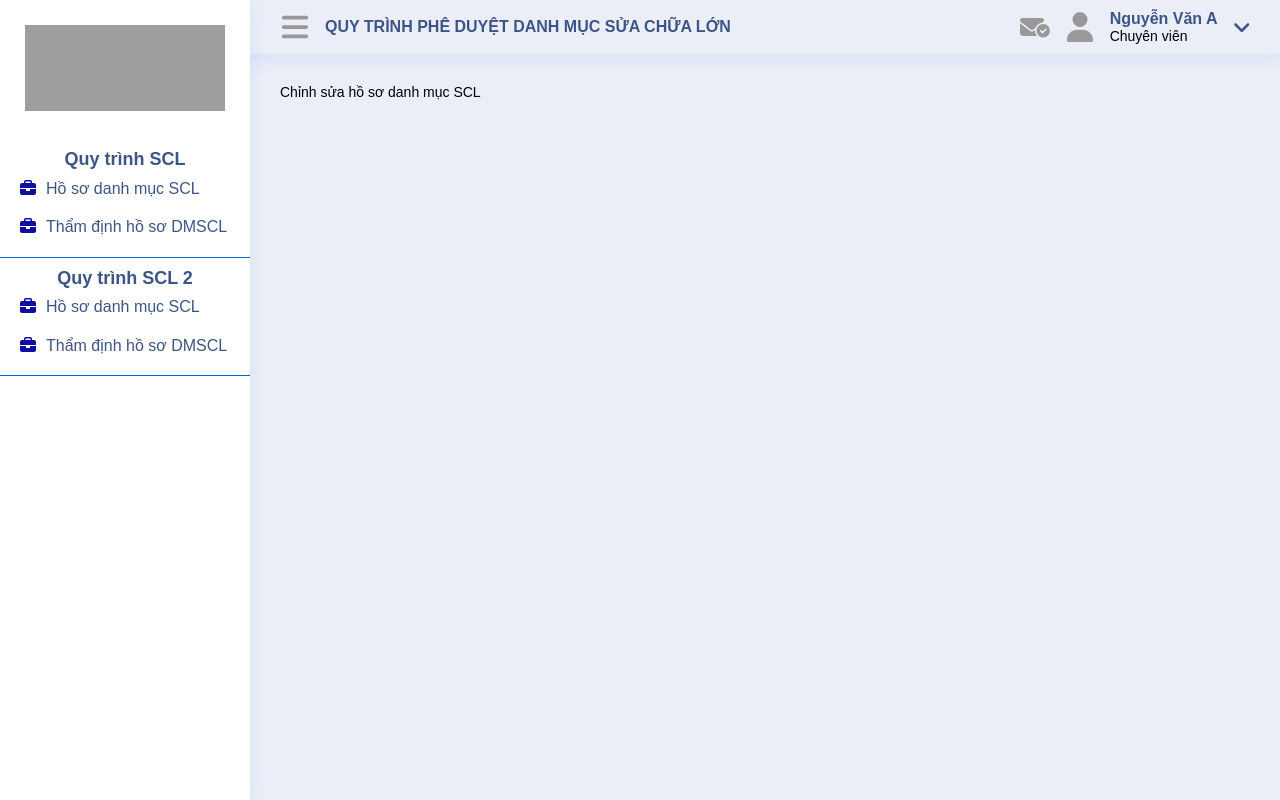
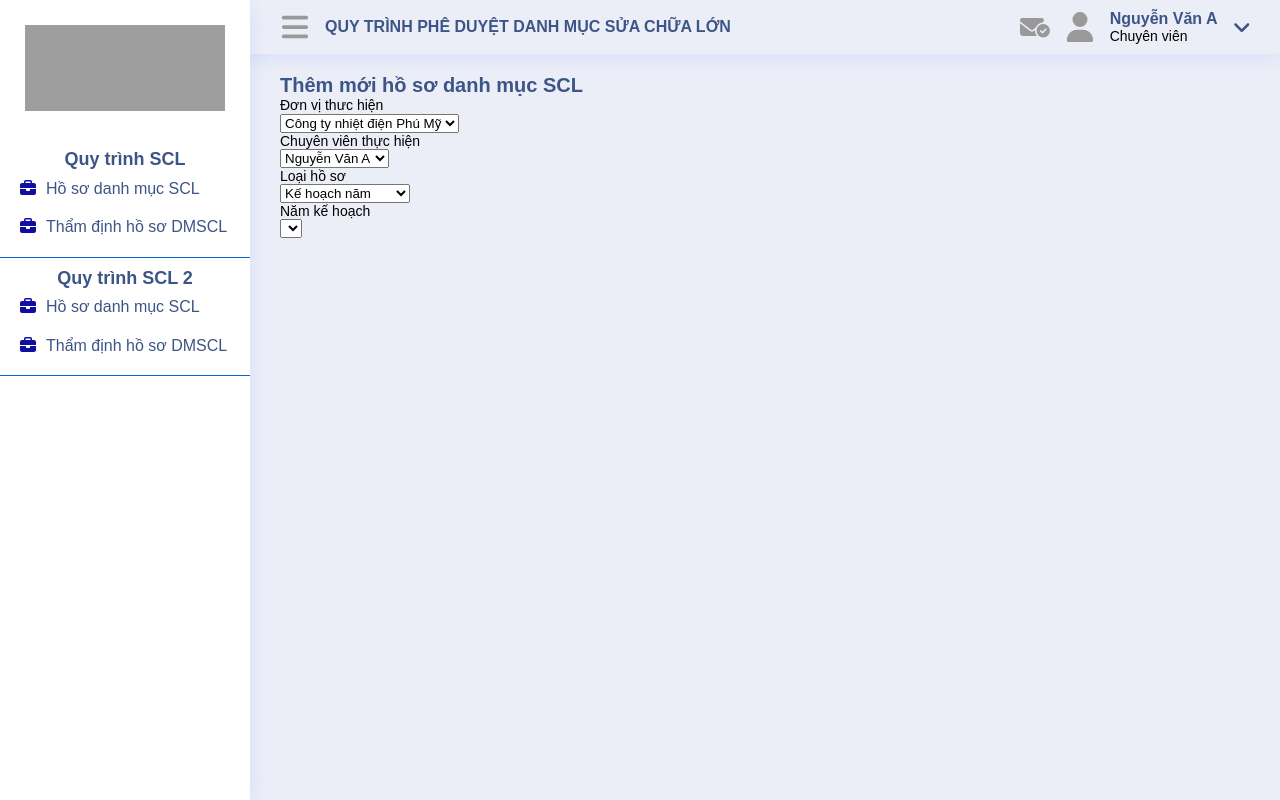
Before and after one commit to trangthuta/EVN_SCL, a React (Create React App) app: page / in a window 1280 px wide. Built offline with nearby package versions, Linux system fonts and the light colour scheme; grey boxes are pictures that could not be loaded.

Commit message:
ui/dropdown

```diff
--- /dev/null
+++ b/src/pages/addHM/AddHM.DataDropdown.js
@@ -0,0 +1,65 @@
+const Years = () => {
+  for (let i = 2022; i <= 5000; i++) {
+    return {
+      id: i,
+      value: i,
+    };
+  }
+};
+
+const DropDownData = [
+  {
+    id: 1,
+    title: "Đơn vị thưc hiện",
+    items: [
+      {
+        id: 1,
+        value: "Công ty nhiệt điện Phú Mỹ",
+      },
+    ],
+  },
+  {
+    id: 2,
+    title: "Chuyên viên thực hiện",
+    items: [
+      {
+        id: 1,
+        value: "Nguyễn Văn A",
+      },
+      {
+        id: 2,
+        value: "Nguyễn Văn B",
+      },
+      {
+        id: 3,
+        value: "Nguyễn Văn C",
+      },
+      {
+        id: 4,
+        value: "Nguyễn Văn D",
+      },
+    ],
+  },
+
+  {
+    id: 3,
+    title: "Loại hồ sơ",
+    items: [
+      {
+        id: 1,
+        value: "Kế hoạch năm ",
+      },
+      {
+        id: 2,
+        value: "Kế hoạch đột suất ",
+      },
+    ],
+  },
+  {
+    id: 4,
+    title: "Năm kế hoạch",
+    items: [],
+  },
+];
+
+export { Years, DropDownData };
--- a/src/pages/addHM/AddHM.js
+++ b/src/pages/addHM/AddHM.js
@@ -1,10 +1,29 @@
 import "./AddHM.scss";
+import {Years , DropDownData} from "./AddHM.DataDropdown";
 
 function AddHM() {
-     return(
-        <div className="add-hs">
-            <p>Chỉnh sửa hồ sơ danh mục SCL</p>
+    console.log(Years);
+  return (
+    <div className="add-hs">
+      <p className="add-hs-title">Thêm mới hồ sơ danh mục SCL</p>
+      <form add-hs-form>
+        <div className="add-hs-form-row">
+          {DropDownData.map((data) => {
+            return (
+              <div className="row-item" key={data.id}>
+                <p>{data.title}</p>
+                <select>
+                {data.items.map((data) => <option key={ data.id}>{data.value}</option>)}
+                </select>
+              </div>
+            );
+          })}
+          <div className="row-item">
+
+          </div>
         </div>
-     )
+      </form>
+    </div>
+  );
 }
-export default AddHM
+export default AddHM;
--- a/src/pages/addHM/AddHM.scss
+++ b/src/pages/addHM/AddHM.scss
@@ -1,4 +1,14 @@
+@import "../../unils/variable.scss" ;
+
 .add-hs {
-    padding: 30px 30px;
+    padding: 20px 30px;
     padding-left: 280px;
+    &-title {
+         font-size:  20px;
+         color:  $blueDark;
+         font-weight: bold;
+    }
+//     .row-item {
+//          float: left;
+//     }
 }
--- a/src/pages/homePage/Home.js
+++ b/src/pages/homePage/Home.js
@@ -1,11 +1,10 @@
 import React from "react";
 import "./Home.scss";
-// import Menu from "../../components/menu/Menu";
-// import Header from "../../components/header/Header";
 import { FontAwesomeIcon } from "@fortawesome/react-fontawesome";
 import { faMagnifyingGlass } from "@fortawesome/free-solid-svg-icons";
 import option from "./Home.StatusOption";
-import HoSo from "./Home.DataHoSo";
+import HoSo from "../../components/api/Home.DataHoSo";
+
 
 function Home() {
   return (
```
Also changed, not shown: src/components/api/Home.DataHoSo.js (renamed from src/pages/homePage/Home.DataHoSo.js).
